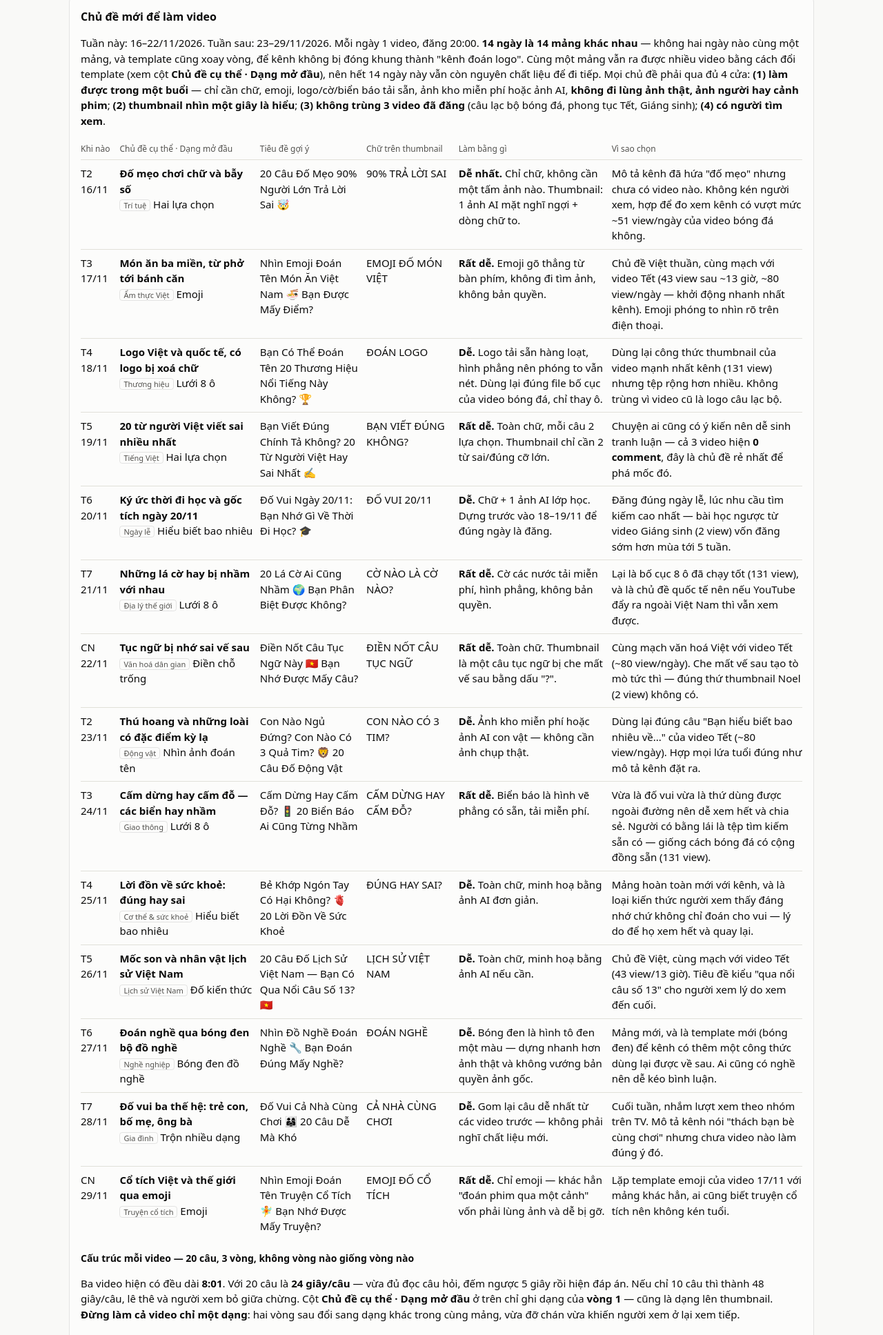
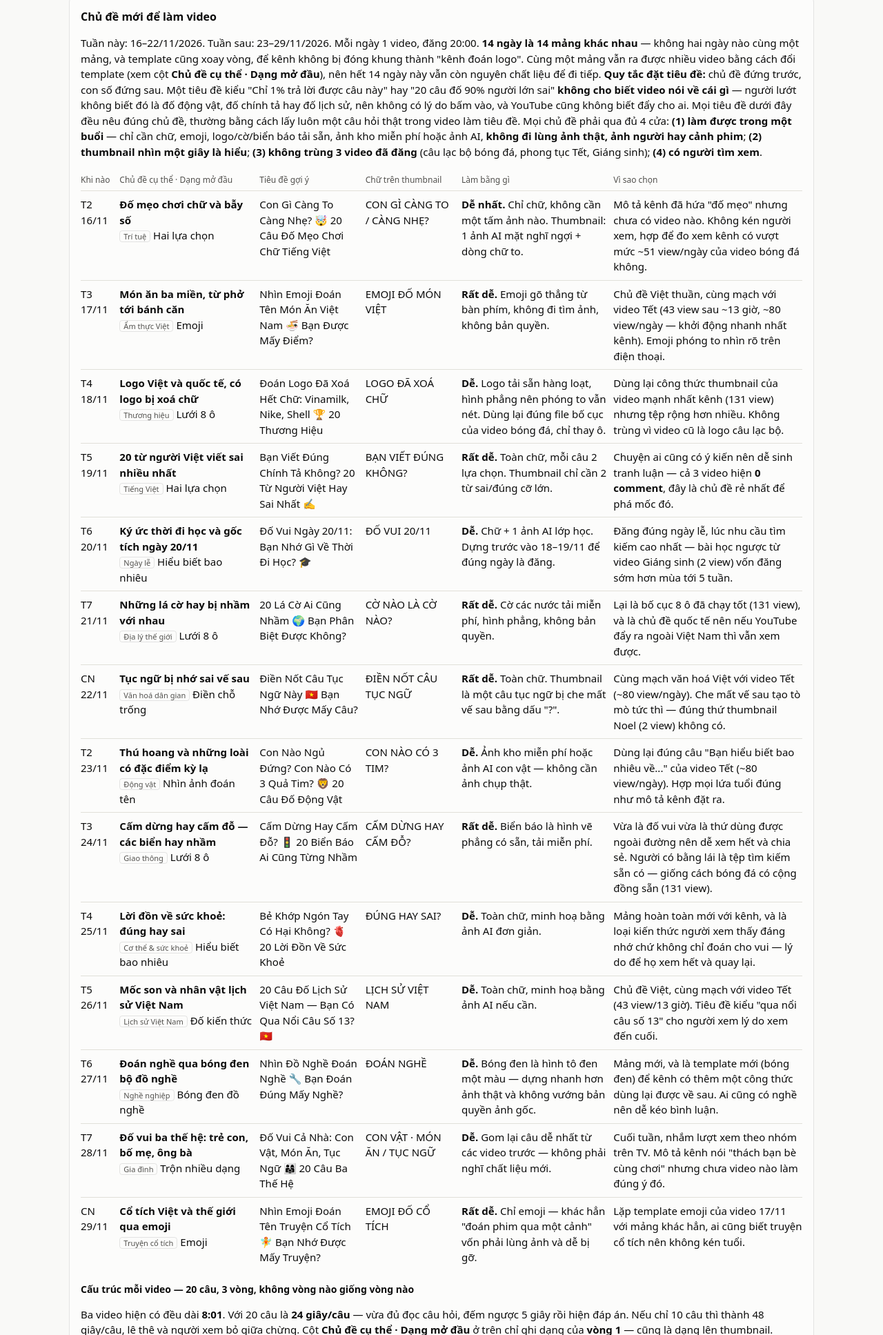
Before and after one commit to Trucphuongpro/youtube-channel-reports, a plain HTML site: page dovui60s_channel/index.html in a window 1280 px wide. Shown: the part 1779-3714 px from the top of the page at 69% size. Drawn offline with Linux system fonts and the light colour scheme.

Commit message:
Tiêu đề phải nêu chủ đề, không chỉ có con số câu khách

```diff
--- a/dovui60s_channel/index.html
+++ b/dovui60s_channel/index.html
@@ -76,15 +76,19 @@ Mỗi ngày một video câu đố ngắn: đố vui kiến thức, đoán chữ
     <b>14 ngày là 14 mảng khác nhau</b> — không hai ngày nào cùng một mảng, và template cũng xoay vòng, để kênh không bị đóng khung
     thành &quot;kênh đoán logo&quot;. Cùng một mảng vẫn ra được nhiều video bằng cách đổi template (xem cột <b>Chủ đề cụ thể · Dạng mở đầu</b>),
     nên hết 14 ngày này vẫn còn nguyên chất liệu để đi tiếp.
+    <b>Quy tắc đặt tiêu đề:</b> chủ đề đứng trước, con số đứng sau. Một tiêu đề kiểu &quot;Chỉ 1% trả lời được câu này&quot;
+    hay &quot;20 câu đố 90% người lớn sai&quot; <b>không cho biết video nói về cái gì</b> — người lướt không biết đó là đố động vật,
+    đố chính tả hay đố lịch sử, nên không có lý do bấm vào, và YouTube cũng không biết đẩy cho ai.
+    Mọi tiêu đề dưới đây đều nêu đúng chủ đề, thường bằng cách lấy luôn một câu hỏi thật trong video làm tiêu đề.
     Mọi chủ đề phải qua đủ 4 cửa: <b>(1) làm được trong một buổi</b> — chỉ cần chữ, emoji, logo/cờ/biển báo tải sẵn, ảnh kho miễn phí
     hoặc ảnh AI, <b>không đi lùng ảnh thật, ảnh người hay cảnh phim</b>; <b>(2) thumbnail nhìn một giây là hiểu</b>;
     <b>(3) không trùng 3 video đã đăng</b> (câu lạc bộ bóng đá, phong tục Tết, Giáng sinh); <b>(4) có người tìm xem</b>.</p>
   <table class="ideas">
     <thead><tr><th>Khi nào</th><th>Chủ đề cụ thể · Dạng mở đầu</th><th>Tiêu đề gợi ý</th><th>Chữ trên thumbnail</th><th>Làm bằng gì</th><th>Vì sao chọn</th></tr></thead>
     <tbody>
-      <tr><td>T2 16/11</td><td><b>Đố mẹo chơi chữ và bẫy số</b><br><span class="chip">Trí tuệ</span> Hai lựa chọn</td><td>20 Câu Đố Mẹo 90% Người Lớn Trả Lời Sai 🤯</td><td>90% TRẢ LỜI SAI</td><td><b>Dễ nhất.</b> Chỉ chữ, không cần một tấm ảnh nào. Thumbnail: 1 ảnh AI mặt nghĩ ngợi + dòng chữ to.</td><td>Mô tả kênh đã hứa &quot;đố mẹo&quot; nhưng chưa có video nào. Không kén người xem, hợp để đo xem kênh có vượt mức ~51 view/ngày của video bóng đá không.</td></tr>
+      <tr><td>T2 16/11</td><td><b>Đố mẹo chơi chữ và bẫy số</b><br><span class="chip">Trí tuệ</span> Hai lựa chọn</td><td>Con Gì Càng To Càng Nhẹ? 🤯 20 Câu Đố Mẹo Chơi Chữ Tiếng Việt</td><td>CON GÌ CÀNG TO / CÀNG NHẸ?</td><td><b>Dễ nhất.</b> Chỉ chữ, không cần một tấm ảnh nào. Thumbnail: 1 ảnh AI mặt nghĩ ngợi + dòng chữ to.</td><td>Mô tả kênh đã hứa &quot;đố mẹo&quot; nhưng chưa có video nào. Không kén người xem, hợp để đo xem kênh có vượt mức ~51 view/ngày của video bóng đá không.</td></tr>
       <tr><td>T3 17/11</td><td><b>Món ăn ba miền, từ phở tới bánh căn</b><br><span class="chip">Ẩm thực Việt</span> Emoji</td><td>Nhìn Emoji Đoán Tên Món Ăn Việt Nam 🍜 Bạn Được Mấy Điểm?</td><td>EMOJI ĐỐ MÓN VIỆT</td><td><b>Rất dễ.</b> Emoji gõ thẳng từ bàn phím, không đi tìm ảnh, không bản quyền.</td><td>Chủ đề Việt thuần, cùng mạch với video Tết (43 view sau ~13 giờ, ~80 view/ngày — khởi động nhanh nhất kênh). Emoji phóng to nhìn rõ trên điện thoại.</td></tr>
-      <tr><td>T4 18/11</td><td><b>Logo Việt và quốc tế, có logo bị xoá chữ</b><br><span class="chip">Thương hiệu</span> Lưới 8 ô</td><td>Bạn Có Thể Đoán Tên 20 Thương Hiệu Nổi Tiếng Này Không? 🏆</td><td>ĐOÁN LOGO</td><td><b>Dễ.</b> Logo tải sẵn hàng loạt, hình phẳng nên phóng to vẫn nét. Dùng lại đúng file bố cục của video bóng đá, chỉ thay ô.</td><td>Dùng lại công thức thumbnail của video mạnh nhất kênh (131 view) nhưng tệp rộng hơn nhiều. Không trùng vì video cũ là logo câu lạc bộ.</td></tr>
+      <tr><td>T4 18/11</td><td><b>Logo Việt và quốc tế, có logo bị xoá chữ</b><br><span class="chip">Thương hiệu</span> Lưới 8 ô</td><td>Đoán Logo Đã Xoá Hết Chữ: Vinamilk, Nike, Shell 🏆 20 Thương Hiệu</td><td>LOGO ĐÃ XOÁ CHỮ</td><td><b>Dễ.</b> Logo tải sẵn hàng loạt, hình phẳng nên phóng to vẫn nét. Dùng lại đúng file bố cục của video bóng đá, chỉ thay ô.</td><td>Dùng lại công thức thumbnail của video mạnh nhất kênh (131 view) nhưng tệp rộng hơn nhiều. Không trùng vì video cũ là logo câu lạc bộ.</td></tr>
       <tr><td>T5 19/11</td><td><b>20 từ người Việt viết sai nhiều nhất</b><br><span class="chip">Tiếng Việt</span> Hai lựa chọn</td><td>Bạn Viết Đúng Chính Tả Không? 20 Từ Người Việt Hay Sai Nhất ✍️</td><td>BẠN VIẾT ĐÚNG KHÔNG?</td><td><b>Rất dễ.</b> Toàn chữ, mỗi câu 2 lựa chọn. Thumbnail chỉ cần 2 từ sai/đúng cỡ lớn.</td><td>Chuyện ai cũng có ý kiến nên dễ sinh tranh luận — cả 3 video hiện <b>0 comment</b>, đây là chủ đề rẻ nhất để phá mốc đó.</td></tr>
       <tr><td>T6 20/11</td><td><b>Ký ức thời đi học và gốc tích ngày 20/11</b><br><span class="chip">Ngày lễ</span> Hiểu biết bao nhiêu</td><td>Đố Vui Ngày 20/11: Bạn Nhớ Gì Về Thời Đi Học? 🎓</td><td>ĐỐ VUI 20/11</td><td><b>Dễ.</b> Chữ + 1 ảnh AI lớp học. Dựng trước vào 18–19/11 để đúng ngày là đăng.</td><td>Đăng đúng ngày lễ, lúc nhu cầu tìm kiếm cao nhất — bài học ngược từ video Giáng sinh (2 view) vốn đăng sớm hơn mùa tới 5 tuần.</td></tr>
       <tr><td>T7 21/11</td><td><b>Những lá cờ hay bị nhầm với nhau</b><br><span class="chip">Địa lý thế giới</span> Lưới 8 ô</td><td>20 Lá Cờ Ai Cũng Nhầm 🌍 Bạn Phân Biệt Được Không?</td><td>CỜ NÀO LÀ CỜ NÀO?</td><td><b>Rất dễ.</b> Cờ các nước tải miễn phí, hình phẳng, không bản quyền.</td><td>Lại là bố cục 8 ô đã chạy tốt (131 view), và là chủ đề quốc tế nên nếu YouTube đẩy ra ngoài Việt Nam thì vẫn xem được.</td></tr>
@@ -94,7 +98,7 @@ Mỗi ngày một video câu đố ngắn: đố vui kiến thức, đoán chữ
       <tr><td>T4 25/11</td><td><b>Lời đồn về sức khoẻ: đúng hay sai</b><br><span class="chip">Cơ thể &amp; sức khoẻ</span> Hiểu biết bao nhiêu</td><td>Bẻ Khớp Ngón Tay Có Hại Không? 🫀 20 Lời Đồn Về Sức Khoẻ</td><td>ĐÚNG HAY SAI?</td><td><b>Dễ.</b> Toàn chữ, minh hoạ bằng ảnh AI đơn giản.</td><td>Mảng hoàn toàn mới với kênh, và là loại kiến thức người xem thấy đáng nhớ chứ không chỉ đoán cho vui — lý do để họ xem hết và quay lại.</td></tr>
       <tr><td>T5 26/11</td><td><b>Mốc son và nhân vật lịch sử Việt Nam</b><br><span class="chip">Lịch sử Việt Nam</span> Đố kiến thức</td><td>20 Câu Đố Lịch Sử Việt Nam — Bạn Có Qua Nổi Câu Số 13? 🇻🇳</td><td>LỊCH SỬ VIỆT NAM</td><td><b>Dễ.</b> Toàn chữ, minh hoạ bằng ảnh AI nếu cần.</td><td>Chủ đề Việt, cùng mạch với video Tết (43 view/13 giờ). Tiêu đề kiểu &quot;qua nổi câu số 13&quot; cho người xem lý do xem đến cuối.</td></tr>
       <tr><td>T6 27/11</td><td><b>Đoán nghề qua bóng đen bộ đồ nghề</b><br><span class="chip">Nghề nghiệp</span> Bóng đen đồ nghề</td><td>Nhìn Đồ Nghề Đoán Nghề 🔧 Bạn Đoán Đúng Mấy Nghề?</td><td>ĐOÁN NGHỀ</td><td><b>Dễ.</b> Bóng đen là hình tô đen một màu — dựng nhanh hơn ảnh thật và không vướng bản quyền ảnh gốc.</td><td>Mảng mới, và là template mới (bóng đen) để kênh có thêm một công thức dùng lại được về sau. Ai cũng có nghề nên dễ kéo bình luận.</td></tr>
-      <tr><td>T7 28/11</td><td><b>Đố vui ba thế hệ: trẻ con, bố mẹ, ông bà</b><br><span class="chip">Gia đình</span> Trộn nhiều dạng</td><td>Đố Vui Cả Nhà Cùng Chơi 👨‍👩‍👧 20 Câu Dễ Mà Khó</td><td>CẢ NHÀ CÙNG CHƠI</td><td><b>Dễ.</b> Gom lại câu dễ nhất từ các video trước — không phải nghĩ chất liệu mới.</td><td>Cuối tuần, nhắm lượt xem theo nhóm trên TV. Mô tả kênh nói &quot;thách bạn bè cùng chơi&quot; nhưng chưa video nào làm đúng ý đó.</td></tr>
+      <tr><td>T7 28/11</td><td><b>Đố vui ba thế hệ: trẻ con, bố mẹ, ông bà</b><br><span class="chip">Gia đình</span> Trộn nhiều dạng</td><td>Đố Vui Cả Nhà: Con Vật, Món Ăn, Tục Ngữ 👨‍👩‍👧 20 Câu Ba Thế Hệ</td><td>CON VẬT · MÓN ĂN / TỤC NGỮ</td><td><b>Dễ.</b> Gom lại câu dễ nhất từ các video trước — không phải nghĩ chất liệu mới.</td><td>Cuối tuần, nhắm lượt xem theo nhóm trên TV. Mô tả kênh nói &quot;thách bạn bè cùng chơi&quot; nhưng chưa video nào làm đúng ý đó.</td></tr>
       <tr><td>CN 29/11</td><td><b>Cổ tích Việt và thế giới qua emoji</b><br><span class="chip">Truyện cổ tích</span> Emoji</td><td>Nhìn Emoji Đoán Tên Truyện Cổ Tích 🧚 Bạn Nhớ Được Mấy Truyện?</td><td>EMOJI ĐỐ CỔ TÍCH</td><td><b>Rất dễ.</b> Chỉ emoji — khác hẳn &quot;đoán phim qua một cảnh&quot; vốn phải lùng ảnh và dễ bị gỡ.</td><td>Lặp template emoji của video 17/11 với mảng khác hẳn, ai cũng biết truyện cổ tích nên không kén tuổi.</td></tr>
     </tbody>
   </table>
```
Also changed, not shown: index.html (+17 -9 lines).
